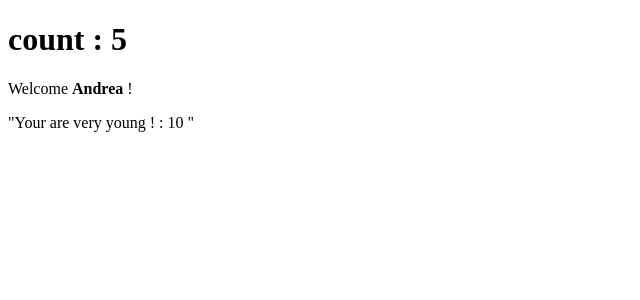
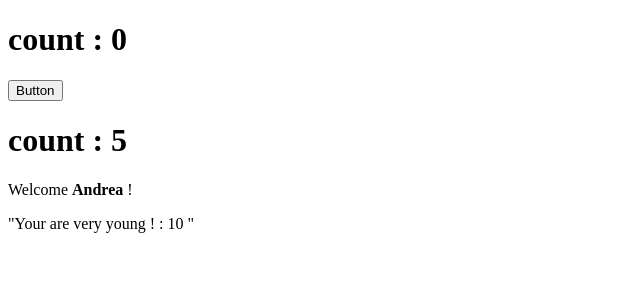
Before and after one commit to Simonedamb/React-exercises, a React (Create React App) app: page / in a window 1280 px wide. Shown: the top 300 px of the page, without its empty margins (0-640 px from the left). Built offline with nearby package versions, Linux system fonts and the light colour scheme.

Commit message:
events-01

```diff
--- a/src/App.js
+++ b/src/App.js
@@ -1,11 +1,13 @@
 import React from "react";
+import ClickCounter from "./ClickCounter";
 import Welcome from "./Welcome";
 
 export class App extends React.Component {
   render() {
     return (
       <div>
-        <Welcome age={25} name="Andrea" />
+        <ClickCounter />
+        <Welcome name="Andrea" />
       </div>
     );
   }
--- /dev/null
+++ b/src/ClickCounter.js
@@ -0,0 +1,24 @@
+import React from "react";
+
+class ClickCounter extends React.Component {
+  state = {
+    count: 0,
+  };
+  handleClickCounter = () => {
+    this.setState((state) => {
+      return {
+        count: state.count + 1,
+      };
+    });
+  };
+  render() {
+    return (
+      <div>
+        <h1>count : {this.state.count}</h1>
+        <button onClick={this.handleClickCounter}>Button</button>
+      </div>
+    );
+  }
+}
+
+export default ClickCounter;
```
